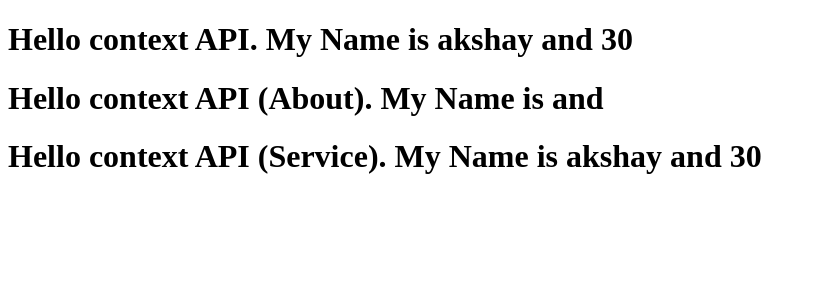
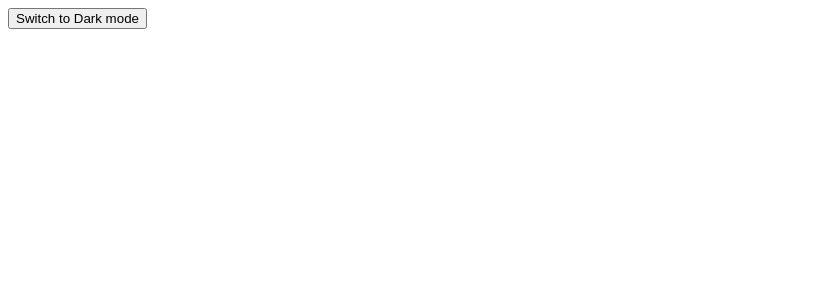
Before and after one commit to akshaythappar/React, a React (Vite) app in the folder react-thapa/: page / in a window 1280 px wide. Shown: the top 300 px of the page, without its empty margins (0-816 px from the left). Built offline with nearby package versions, Linux system fonts and the light colour scheme.

Commit message:
light and dark mode made by me

```diff
--- a/react-thapa/src/App.jsx
+++ b/react-thapa/src/App.jsx
@@ -1,5 +1,5 @@
 import React, { useState } from "react";
-import {Counter} from  "./components/hooks/useState"
+import { Counter } from "./components/hooks/useState";
 import { Challenge } from "./components/hooks/useEffect/EffectChallenge";
 import CounterChallenge from "./components/hooks/useState/ChallengeByThapa";
 
@@ -17,25 +17,19 @@ import { BioProvider } from "./components/hooks/ContextAPI";
 import { Home } from "./components/hooks/ContextAPI/Home";
 import { About } from "./components/hooks/ContextAPI/About";
 import { Service } from "./components/hooks/ContextAPI/Service";
-
-
+import { DarkLight } from "./components/DarkLight";
 
 export const App = () => {
-
   return (
-     <>
-
- <BioProvider>
+    <>
+      {/* <BioProvider>
 
     <Home/>
     <About/>
 
  <Service/>
- </BioProvider>
-
-
-
-
+ </BioProvider> */}
+      <DarkLight/>
     </>
   );
 };
--- /dev/null
+++ b/react-thapa/src/components/DarkLight.jsx
@@ -0,0 +1,18 @@
+import { useState } from "react"
+
+export const DarkLight = () =>{
+    const [light,setLight]=useState(true);
+    const handleButtonClick = ()=>{
+        document.body.style.backgroundColor=light?"white":"black";
+        document.body.style.color=light?"black":"white";
+        setLight((prevlight)=>!prevlight);
+     }
+
+    return (
+         <div>
+            <button onClick={handleButtonClick}>
+               Switch to {light?"Dark":"Light"} mode
+            </button>
+         </div>
+    );
+}
```
